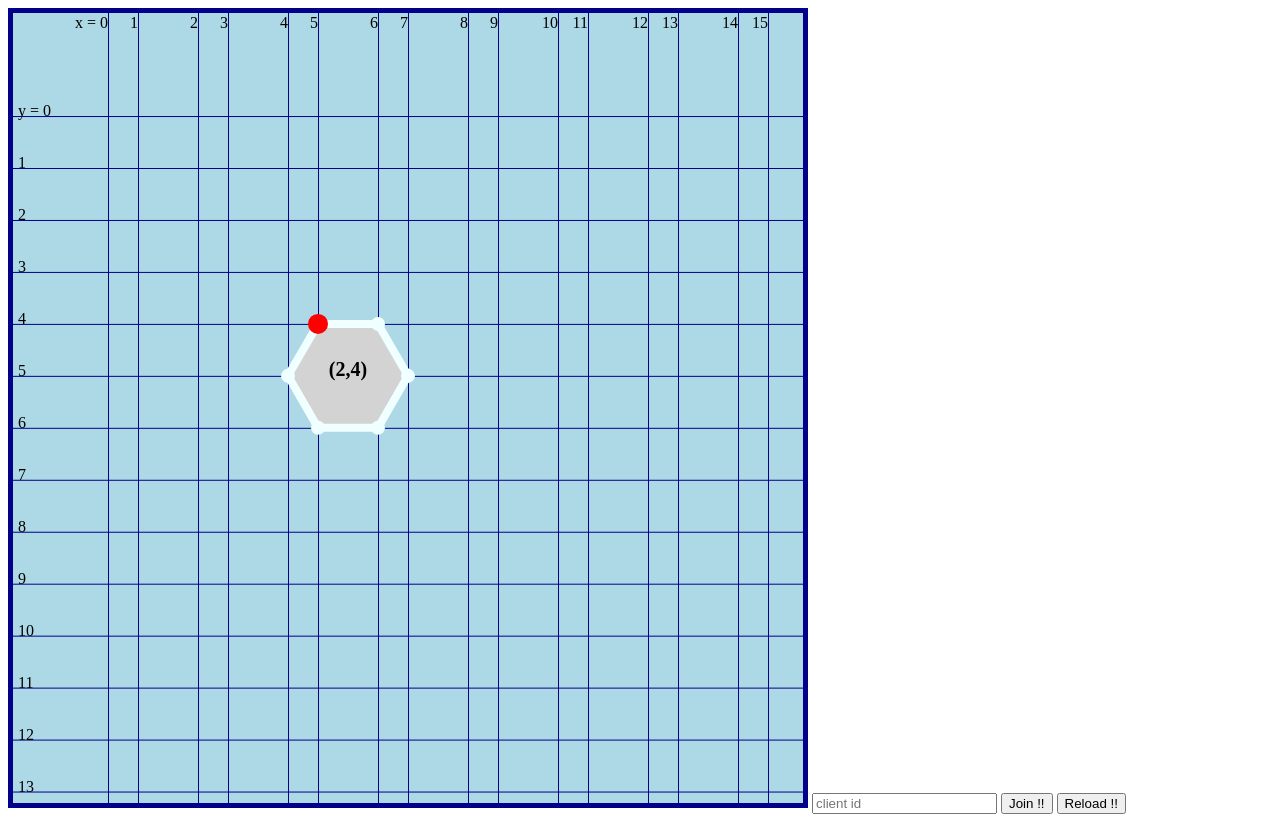
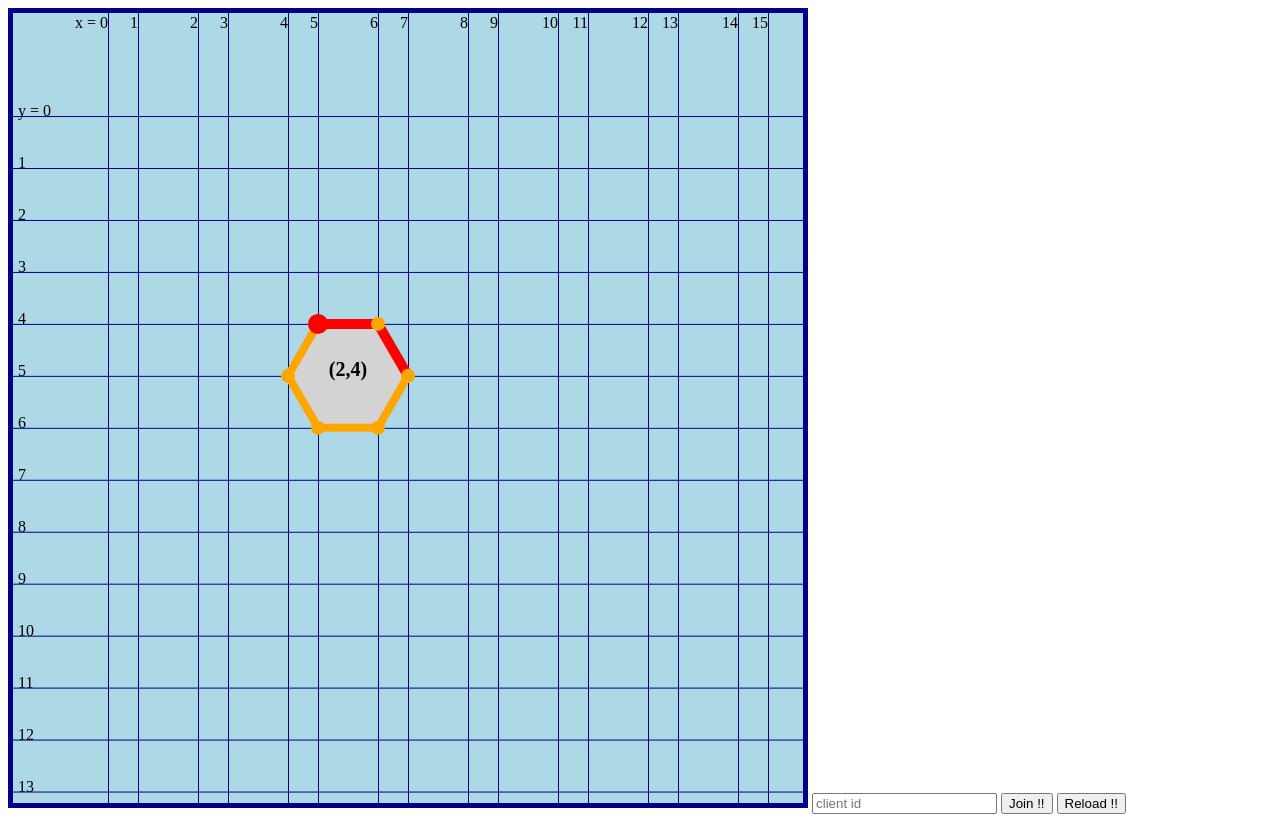
Before and after one commit to mozzzzy/catan, a plain HTML site: page client_js/index.html in a window 1280 px wide. Drawn offline with nearby package versions, Linux system fonts and the light colour scheme.

Commit message:
client_js: add lines

```diff
--- a/client_js/client.js
+++ b/client_js/client.js
@@ -32,6 +32,14 @@ let map = new Vue({
       { x: 2, y: 6, trade_rate: 2, port: "FOREST" },
       { x: 6, y: 0, trade_rate: 2, port: "FOREST" },
       { x: 8, y: 9, trade_rate: 3, port: "ALL" },
+    ],
+    lines: [
+      { x1: 6, y1: 4, x2: 7, y2: 5, player: 'RED' },
+      { x1: 5, y1: 4, x2: 6, y2: 4, player: 'RED' },
+      { x1: 6, y1: 2, x2: 7, y2: 3, player: 'RED' },
+      { x1: 7, y1: 3, x2: 6, y2: 4, player: 'RED' },
+      { x1: 9, y1: 4, x2: 8, y2: 5, player: 'BLUE' },
+      { x1: 8, y1: 5, x2: 9, y2: 6, player: 'BLUE' },
     ],
   },
   computed: { // like read only properties
@@ -72,6 +80,28 @@ let map = new Vue({
         c.points = c.vertices.map(v => v.svg_x + "," + v.svg_y).join(" ");
         c.color = ResourceMap[c.resource];
         res.push(c);
+      }
+      return res;
+    },
+    all_lines: function() {
+      let res = [];
+      let s = new Set();
+      for (let tl of this.lines) {
+        for (let c of this.all_cells) {
+          let v1 = undefined, v2 = undefined;
+          for (let v of c.vertices) {
+            if (v.x == tl.x1 && v.y == tl.y1)
+              v1 = v;
+            if (v.x == tl.x2 && v.y == tl.y2)
+              v2 = v;
+          }
+          if (!v1 || !v2)
+            continue;
+          let pos = v1.x + "," + v1.y + "," + v2.x + "," + v2.y;
+          if (!s.has(pos))
+            res.push({ player: tl.player, svg_x1: v1.svg_x, svg_y1: v1.svg_y, svg_x2: v2.svg_x, svg_y2: v2.svg_y });
+          s.add(pos);
+        }
       }
       return res;
     },
--- a/client_js/index.html
+++ b/client_js/index.html
@@ -13,11 +13,12 @@
       {{ l.message }}
       </text>
 
-      <polygon v-bind:fill="c.color" stroke="azure" stroke-width="8" v-bind:points="c.points" v-for="c in all_cells" />
+      <polygon v-bind:fill="c.color" stroke="orange" stroke-width="8" v-bind:points="c.points" v-for="c in all_cells" />
+      <line v-bind:x1="l.svg_x1" v-bind:y1="l.svg_y1" v-bind:x2="l.svg_x2" v-bind:y2="l.svg_y2" v-bind:stroke="l.player" stroke-width="10" v-for="l in all_lines"/>
       <text font-weight="bold" v-bind:x="c.svg_x" v-bind:y="c.svg_y" font-size="20" text-anchor="middle" v-for="c in all_cells">
       {{ "(" + c.x + "," + c.y + ")" }}
       </text>
-      <circle r="7" fill="azure" v-bind:cx="v.svg_x" v-bind:cy="v.svg_y"  v-if="!v.player" v-for="v in all_vertices" />
+      <circle r="7" fill="orange" v-bind:cx="v.svg_x" v-bind:cy="v.svg_y"  v-if="!v.player" v-for="v in all_vertices" />
       <circle v-bind:r="v.radius" v-bind:fill="v.player" v-bind:cx="v.svg_x" v-bind:cy="v.svg_y"  v-if="v.player" v-for="v in all_vertices" />
       <text font-weight="bold" v-bind:x="v.svg_x" v-bind:y="v.svg_y" font-size="16" text-anchor="middle" v-for="v in all_vertices">
       {{ v.message }}
```
